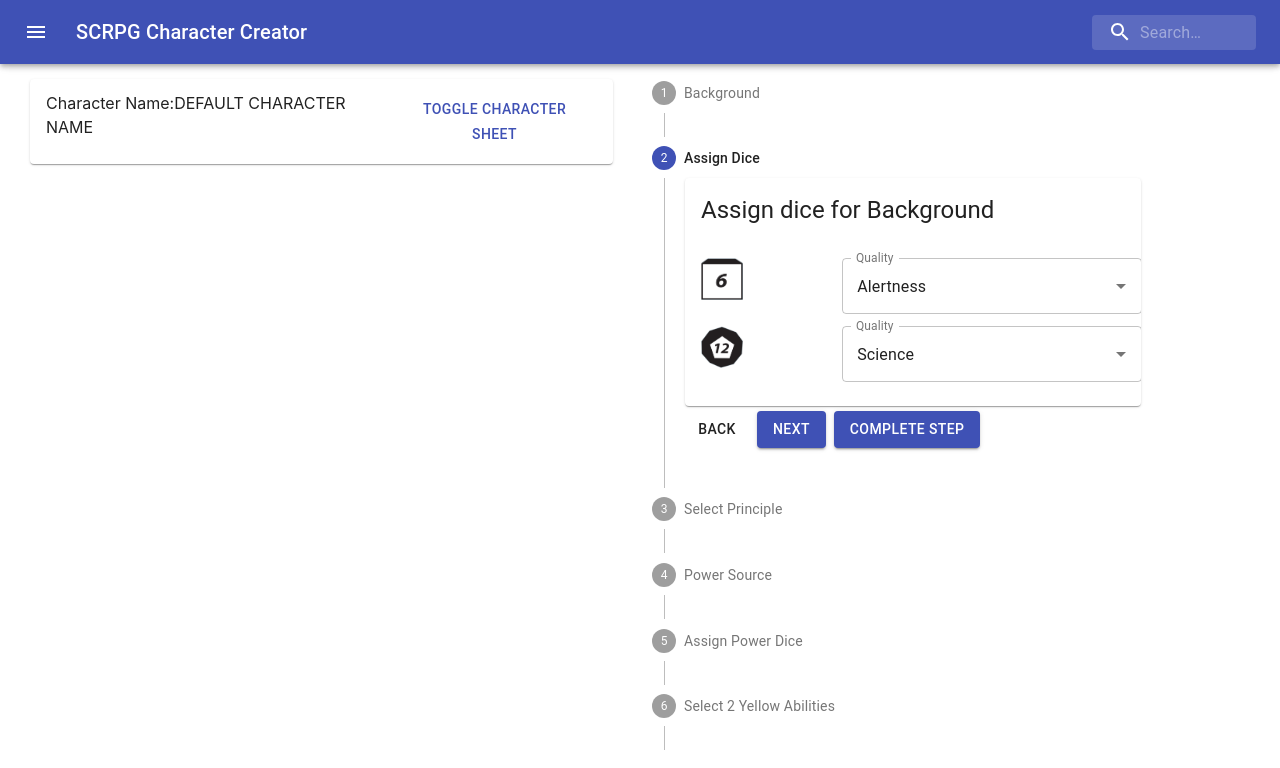
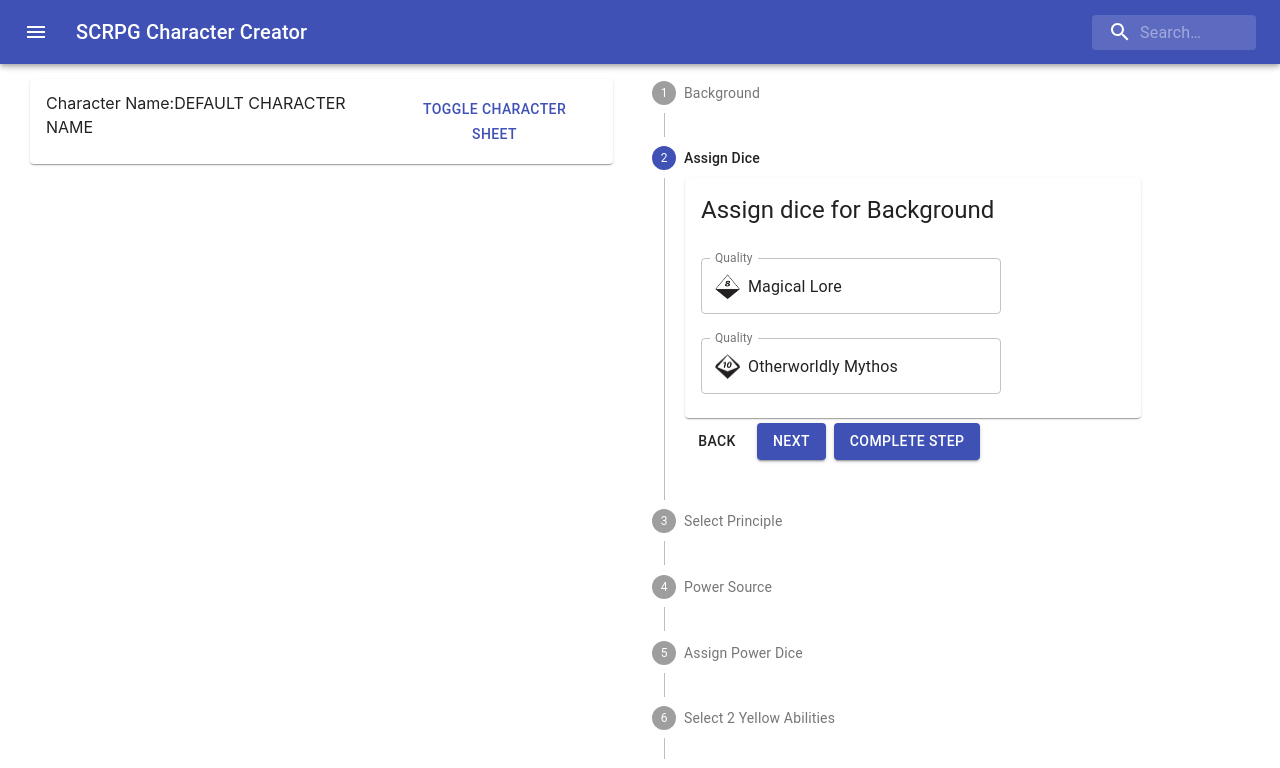
Before and after one commit to RySmith6/scrpg-character-creator, a React (Create React App) app: page / in a window 1280 px wide. Both pictures are taken after a click on the button "NEXT". Shown: the top 768 px of the page. Built offline with nearby package versions, Linux system fonts and the light colour scheme.

Commit message:
cleaning up the Dice Selection

```diff
--- a/src/character-classes/CharacterSources.tsx
+++ b/src/character-classes/CharacterSources.tsx
@@ -14,14 +14,14 @@ export class CharacterSources {
     archetype?: Archetype;
     personality?: Personality;
     generateRandomSources() {
-        this.background = new Background(Backgrounds[Math.floor((Math.random() * 20) + 1)]);
-        let ps = PowerSources[Math.floor((Math.random() * 20) + 1)];
+        this.background = new Background(Backgrounds[Math.floor((Math.random() * 20))]);
+        let ps = PowerSources[Math.floor((Math.random() * 20))];
         ps['diceToAssign'] = this.background.diceForPowerSource;
         this.powerSource = new PowerSource(ps);
-        let ar = Archetypes[Math.floor((Math.random() * 18) + 1)];
+        let ar = Archetypes[Math.floor((Math.random() * 18))];
         ar['diceToAssign'] = this.powerSource.diceForArchetype;
         this.archetype = new Archetype(ar);
-        let per = Personalities[Math.floor((Math.random() * 20) + 1)];
+        let per = Personalities[Math.floor((Math.random() * 20))];
         this.personality = new Personality(per);
     }
     getNameOfSource(step: SourceStep) {
--- a/src/character-classes/Personality.tsx
+++ b/src/character-classes/Personality.tsx
@@ -3,7 +3,7 @@ import { ReturnSelection, SelectableByRoll } from './Character';
 import Personalities from '../rulebook-data/Personalities.json'
 import diceImageSrc, { DiceOptions } from './DiceOptions';
 import { Row } from 'react-bootstrap';
-import { Grid, Accordion, AccordionSummary, AccordionDetails, Button, List, ListItem, Divider, Card, CardContent } from '@material-ui/core';
+import { Grid, Accordion, AccordionSummary, AccordionDetails, Button, List, ListItem, Divider, Card, CardContent, TextField, InputAdornment } from '@material-ui/core';
 import Typography from '@material-ui/core/Typography';
 import { Ability, GYROZone } from './Ability';
 import { SourceStep } from './SourceStep'
@@ -19,18 +19,31 @@ export class Personality {
     yellowStatusDie: DiceOptions = DiceOptions.d8;
     redStatusDie: DiceOptions = DiceOptions.d8;
     backstoryQuality: DiceOptions = DiceOptions.d8;
+    backstoryQualityStat: string = '';
 
     constructor(data: any) {
         Object.assign(this, data);
     }
 
+    confirmBackstoryQuality() {
+
+    }
 
 
     getSteps() {
         let steps = [
             {
-                label: 'Assign Dice', content:
-                    <Grid></Grid>
+                label: 'Select Backstory Quality', content:
+                    <div>
+                        <TextField
+                            label={'Quality from your Backstory'}
+                            id="standard-start-adornment"
+                            InputProps={{
+                                startAdornment: <InputAdornment position="start">{diceImageSrc(this.backstoryQuality, 25)}</InputAdornment>,
+                            }}
+                            variant="filled"
+                        />
+                    </div>
             }]
         return steps;
     }
@@ -51,7 +64,7 @@ export class PersonalityElement extends Component<SelectableByRoll> {
     render() {
         return (
             <div>
-                <Grid container spacing={5}>
+                <Grid container>
                     <Grid item xs={12}>
                         <Typography>Make up a quality based on your hero’s backstory. Assign {diceImageSrc(this.state.personality.backstoryQuality, 25)} to it.</Typography>
                     </Grid>
@@ -71,27 +84,7 @@ export class PersonalityElement extends Component<SelectableByRoll> {
                         <Ability gyroZone={GYROZone.out} sourceStep={SourceStep.Personality}>{{ name: 'Out Ability', text: this.state.personality.outAbility }}</Ability>
                     </Grid>
                 </Grid>
-                {/* <List style={{ width: '100%' }}>
-                    <ListItem className='gyrozone-green'>{diceImageSrc(this.state.personality.greenStatusDie, 30)}</ListItem>
-                    <Divider />
-                    <ListItem className='gyrozone-yellow'>{diceImageSrc(this.state.personality.yellowStatusDie, 30)}</ListItem>
-                    <Divider />
-                    <ListItem className='gyrozone-red'>{diceImageSrc(this.state.personality.redStatusDie, 30)}</ListItem>
-                </List> */}
             </div>
-            // <Row>
-            //     <Col xs={9}>
-            //         <p>Make up a quality based on your hero’s backstory. Assign {diceImageSrc(this.backstoryQuality, 20)} to it.</p>
-            //         <p><strong>Out Ability:</strong>{this.outAbility}</p>
-            //     </Col>
-            //     <Col xs={3}>
-            //         <ListGroup>
-            //             <ListGroup.Item variant='success'>{diceImageSrc(this.greenStatusDie, 30)}</ListGroup.Item>
-            //             <ListGroup.Item variant='warning'>{diceImageSrc(this.yellowStatusDie, 30)}</ListGroup.Item>
-            //             <ListGroup.Item variant='danger'>{diceImageSrc(this.redStatusDie, 30)}</ListGroup.Item>
-            //         </ListGroup>
-            //     </Col>
-            // </Row>
         )
     }
 }
@@ -120,20 +113,7 @@ export class PersonalityList extends Component<ReturnSelection> {
                     ))}
                 </Grid>
             </Grid>
-            //<Col>
-            //     <Accordion>
-            //         {Personalities.filter(per => this.props.strict ? this.props.rolledOptions.includes(per.rollResult) : true).map(per => (
-            //             <Card key={per.rollResult} border={this.props.rolledOptions && this.props.rolledOptions.includes(per.rollResult) ? 'primary' : 'light'}>
-            //                 <Accordion.Toggle as={Card.Header} eventKey={per.rollResult.toString()} >
-            //                     <span className="pull-left">{per.name}</span> <Button variant="success" onClick={() => this.props.selectedCallback(per)} className="pull-right">Select this Personality</Button>
-            //                 </Accordion.Toggle>
-            //                 <Accordion.Collapse eventKey={per.rollResult.toString()}>
-            //                     <Personality rollResult={per.rollResult} updateState={this.props.selectedCallback}></Personality>
-            //                 </Accordion.Collapse>
-            //             </Card>
-            //         ))}
-            //     </Accordion>
-            // </Col>
+
         );
     }
 }
--- a/src/components/assign-required-dice.tsx
+++ b/src/components/assign-required-dice.tsx
@@ -88,7 +88,7 @@ export default class AssignRequiredDice extends Component<AssignRequiredDiceProp
                                                 ))}
 
                                             </Select></Grid>
-                                        <Grid item xs={8}><StatSelector stats={this.state.unselectedStats} selectedStat={this.statSelected} id={index} label={this.props.statType} stat={this.statDice[index].statName} /></Grid>
+                                        <Grid item xs={8}><StatSelector stats={this.state.unselectedStats} selectedStat={this.statSelected} id={index} label={this.props.statType} stat={this.statDice[index].statName} die={sd.die} /></Grid>
                                     </Grid>
                                 ))}
                                 {this.props.requiredMin ?
--- a/src/components/assign-stat-dice.tsx
+++ b/src/components/assign-stat-dice.tsx
@@ -52,14 +52,11 @@ export default class AssignStatDice extends Component<AssignDiceProps>{
                     <CardHeader title={`Assign dice for ${this.props.source}`}></CardHeader>
                     <CardContent>
                         <Grid container spacing={3}>
-                            <Grid item xs={12}>
-                                {this.props.dice.map((d, index: number) => (
-                                    <Grid container item xs={12} spacing={3}>
-                                        <Grid item xs={4}>{diceImageSrc(d)}</Grid>
-                                        <Grid item xs={8}><StatSelector stats={this.state.unselectedStats} selectedStat={this.statSelected} id={index} label={this.props.statType} stat={this.statDice[index].statName} /></Grid>
-                                    </Grid>
-                                ))}
-                            </Grid>
+                            {this.props.dice.map((d, index: number) => (
+                                <Grid item xs={12}>
+                                    <StatSelector stats={this.state.unselectedStats} selectedStat={this.statSelected} id={index} label={this.props.statType} stat={this.statDice[index].statName} die={d} />
+                                </Grid>
+                            ))}
                         </Grid>
                     </CardContent>
                 </Card>
--- a/src/components/stat-selector.tsx
+++ b/src/components/stat-selector.tsx
@@ -1,9 +1,10 @@
 import React from 'react'
-import { List, ListSubheader, ListItem, ListItemText } from '@material-ui/core';
+import { List, ListSubheader, ListItem, ListItemText, InputAdornment } from '@material-ui/core';
 import { ExplodedCategories } from '../character-classes/ExplodedCategories';
 import { makeStyles } from '@material-ui/core/styles';
 import TextField from '@material-ui/core/TextField';
 import Autocomplete from '@material-ui/lab/Autocomplete';
+import diceImageSrc, { DiceOptions } from '../character-classes/DiceOptions';
 
 
 export default function StatSelector(props: StatSelectionCallback) {
@@ -20,7 +21,10 @@ export default function StatSelector(props: StatSelectionCallback) {
             style={{ width: 300 }}
             onChange={handleChange}
             defaultValue={props.stat}
-            renderInput={(params) => <TextField {...params} label={props.label ?? 'Stat'} variant="outlined" />}
+            autoComplete={true}
+            renderInput={(params) => <TextField {...params} label={props.label ?? 'Stat'} variant="outlined" InputProps={{
+                startAdornment: <InputAdornment position="start">{diceImageSrc(props.die, 25)}</InputAdornment>,
+            }} />}
         />
     );
 }
@@ -31,6 +35,7 @@ export interface StatSelectionCallback {
     id: number;
     label?: string;
     stat: string;
+    die: DiceOptions;
 }
 
 const useStyles = makeStyles((theme) => ({
```
